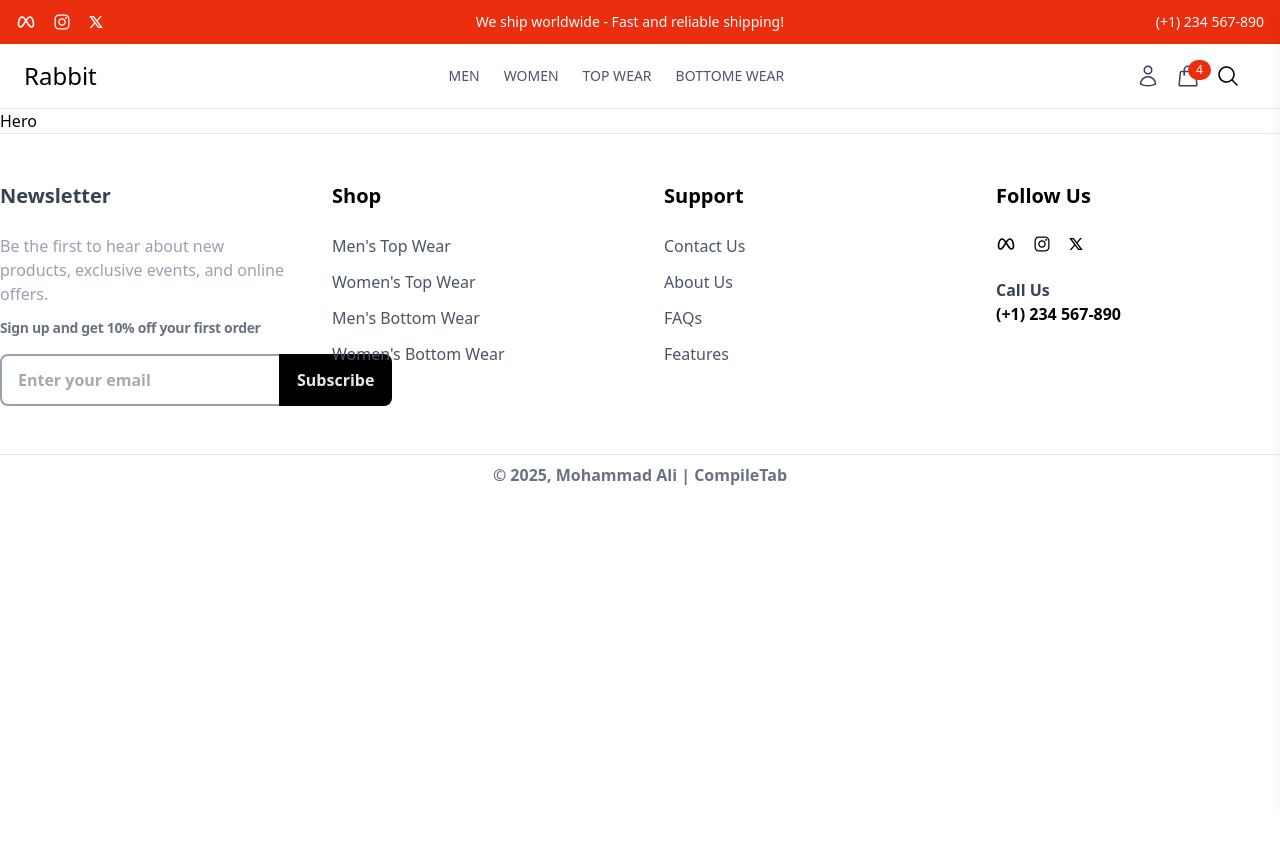
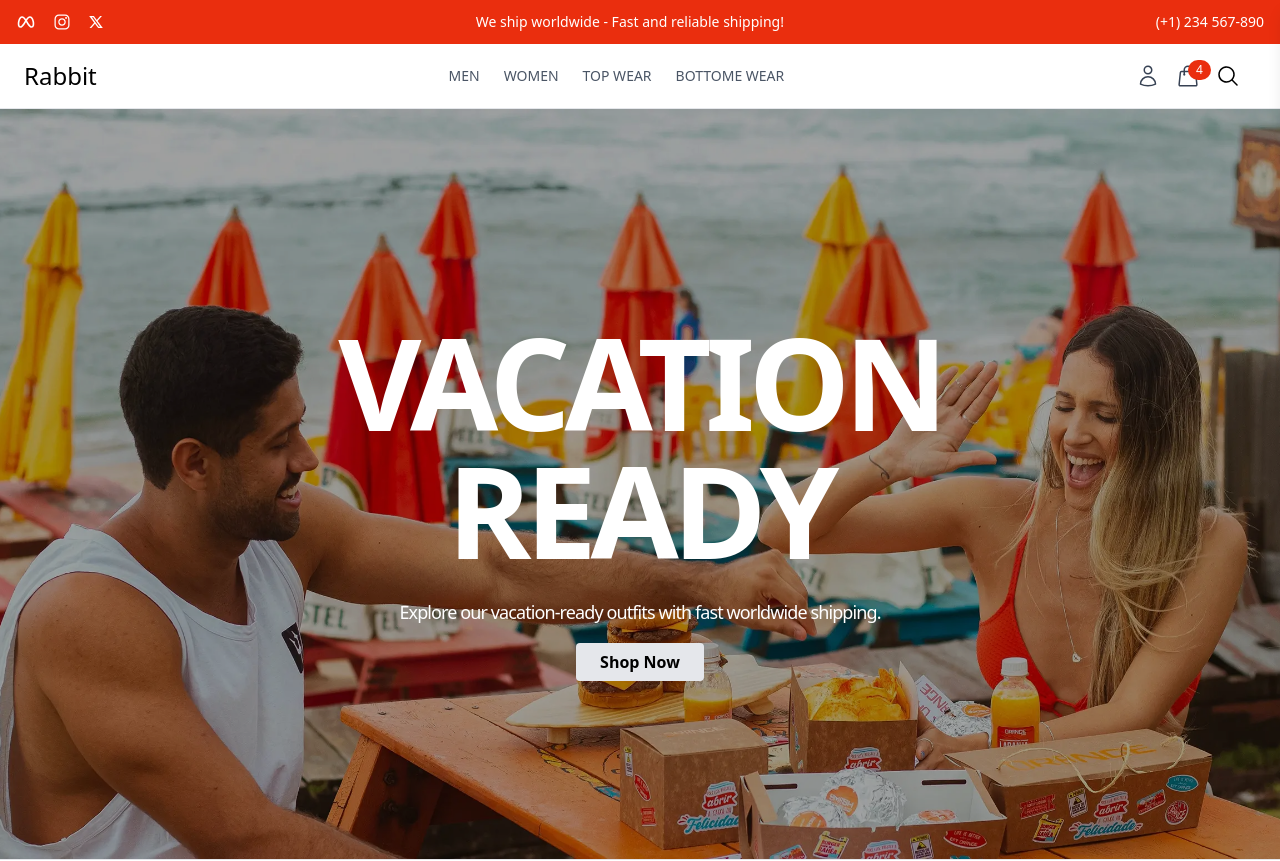
Before and after one commit to ali1215311/e-commerce-project--compiletab, a React (Vite) app: page / in a window 1280 px wide. Shown: the top 861 px of the page. Before the commit the page ends 800 px from the top, so only its background shows below. Built offline with nearby package versions, Linux system fonts and the light colour scheme.

Commit message:
Add Hero section

```diff
--- a/src/components/Layout/Hero.jsx
+++ b/src/components/Layout/Hero.jsx
@@ -1,5 +1,31 @@
+import { Link } from "react-router";
+import heroImg from "../../assets/rabbit-hero.webp";
 const Hero = () => {
-  return <div>Hero</div>;
+  return (
+    <section className="relative">
+      <img
+        src={heroImg}
+        alt="Rabbit"
+        className="w-full h-[400px] object-cover md:h-[600px] lg:h-[750px]"
+      />
+      <div className="absolute inset-0 bg-black/35 flex justify-center items-center text-center">
+        <div className="">
+          <h1 className="text-4xl md:text-9xl font-bold tracking-tighter uppercase text-white p-6">
+            Vacation <br /> Ready
+          </h1>
+          <p className="text-white text-sm tracking-tighter md:text-lg mb-6">
+            Explore our vacation-ready outfits with fast worldwide shipping.
+          </p>
+          <Link
+            to={"#"}
+            className="bg-gray-200 px-6 py-2 font-semibold rounded"
+          >
+            Shop Now
+          </Link>
+        </div>
+      </div>
+    </section>
+  );
 };
 
 export default Hero;
```
